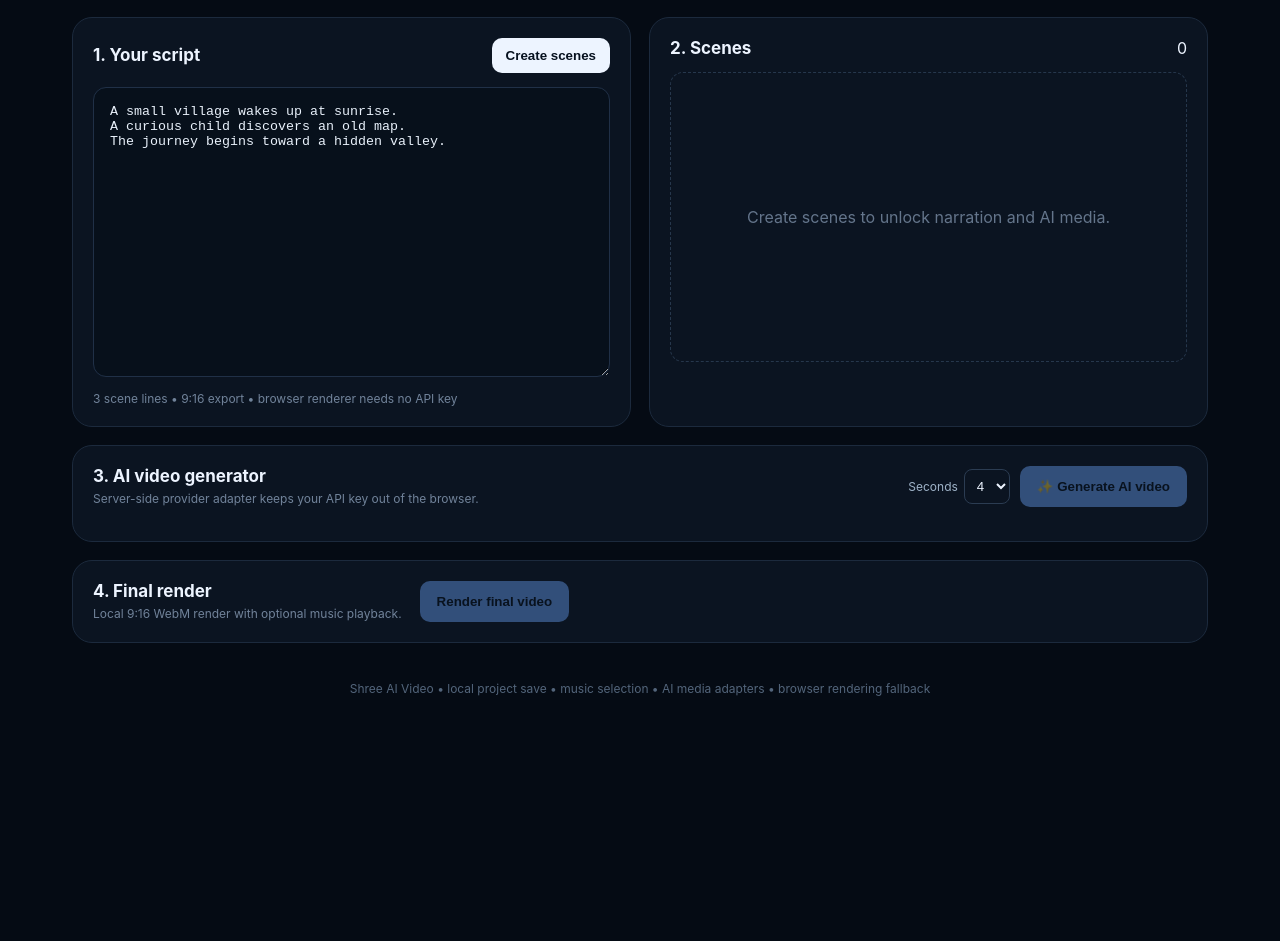
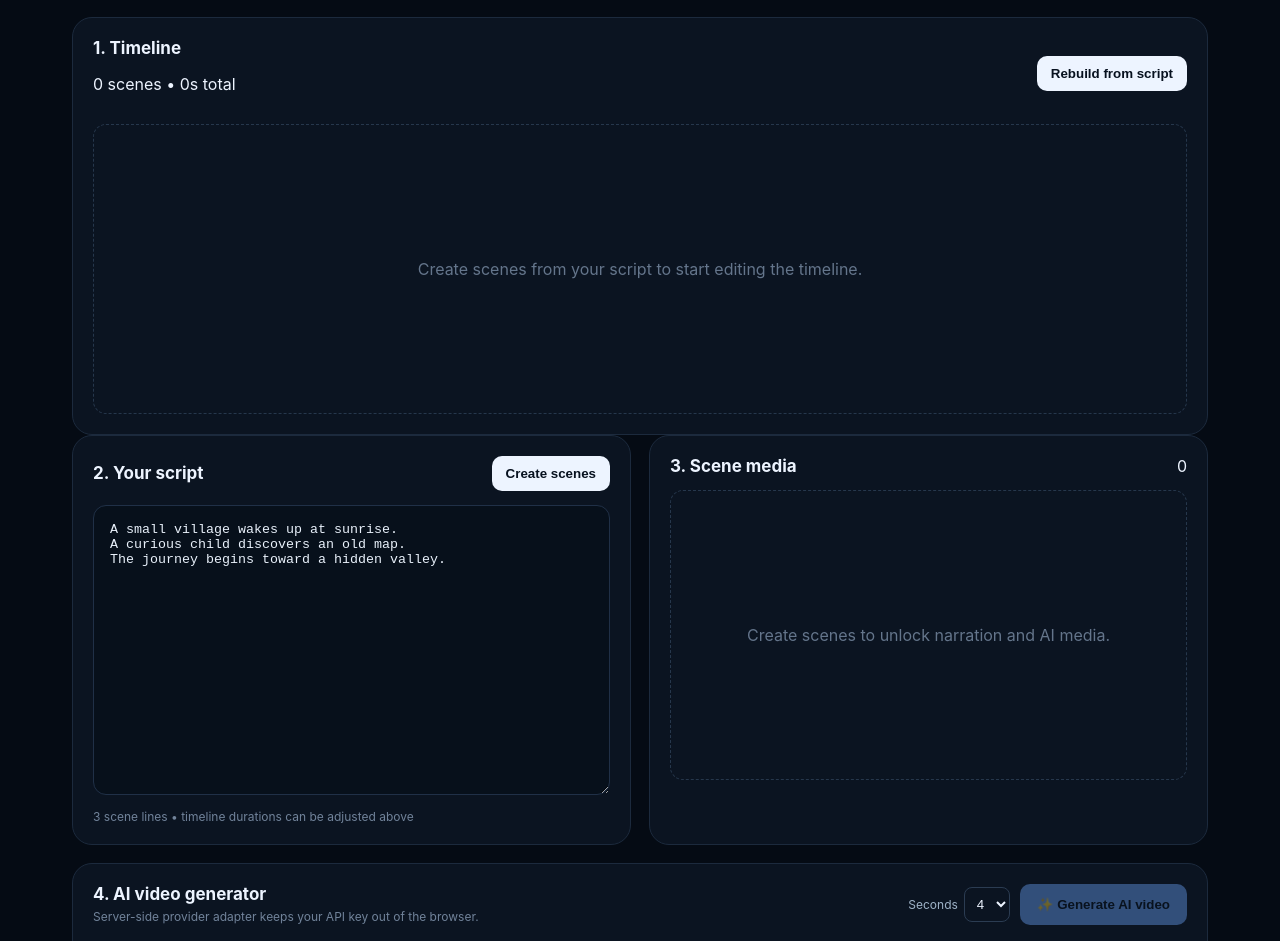
Before and after one commit to devilsoulhacker00/Shree-ai-video, a Next.js app: page / in a window 1280 px wide. Shown: the part 651-1592 px from the top of the page. Before the commit the page ends 1407 px from the top, so only its background shows below. Built offline with nearby package versions, Linux system fonts and the light colour scheme.

Commit message:
Add scene timeline controls and transitions

```diff
--- a/app/page.tsx
+++ b/app/page.tsx
@@ -2,11 +2,11 @@
 
 import { useEffect, useMemo, useState } from "react";
 
-type Scene = { id:number; text:string };
+type Scene = { id:number; text:string; duration:number; transition:"fade"|"slide"|"cut" };
 const starter = `A small village wakes up at sunrise.
 A curious child discovers an old map.
 The journey begins toward a hidden valley.`;
-const PROJECT_KEY="shree-ai-video-project-v1";
+const PROJECT_KEY="shree-ai-video-project-v2";
 
 export default function Home() {
   const [script,setScript]=useState(starter);
@@ -23,13 +23,22 @@ export default function Home() {
   const [musicName,setMusicName]=useState("");
 
   const sceneCount=useMemo(()=>script.split(/\n+/).filter(s=>s.trim()).length,[script]);
+  const totalDuration=useMemo(()=>scenes.reduce((n,s)=>n+s.duration,0),[scenes]);
 
   useEffect(()=>{try{const raw=localStorage.getItem(PROJECT_KEY);if(!raw)return;const p=JSON.parse(raw);if(typeof p.script==="string")setScript(p.script);if(Array.isArray(p.scenes))setScenes(p.scenes);if(p.images&&typeof p.images==="object")setImages(p.images);if(typeof p.musicName==="string")setMusicName(p.musicName);}catch{}},[]);
 
   const buildScenes=()=> {
-    const next=script.split(/\n+/).map(s=>s.trim()).filter(Boolean).map((text,id)=>({id:id+1,text}));
-    setScenes(next); setStatus(`${next.length} scenes ready`); setExportUrl(""); setAiVideoUrl("");
+    const next=script.split(/\n+/).map(s=>s.trim()).filter(Boolean).map((text,id)=>({id:id+1,text,duration:3,transition:"fade" as const}));
+    setScenes(next); setStatus(`${next.length} scenes ready • ${next.length*3}s timeline`); setExportUrl(""); setAiVideoUrl("");
   };
+
+  const updateScene=(id:number,patch:Partial<Scene>)=>setScenes(v=>v.map(s=>s.id===id?{...s,...patch}:s));
+
+  const moveScene=(id:number,dir:-1|1)=>{
+    setScenes(v=>{const i=v.findIndex(s=>s.id===id),j=i+dir;if(i<0||j<0||j>=v.length)return v;const a=[...v];[a[i],a[j]]=[a[j],a[i]];return a.map((s,i)=>({...s,id:i+1}));});
+  };
+
+  const removeScene=(id:number)=>{setScenes(v=>v.filter(s=>s.id!==id).map((s,i)=>({...s,id:i+1})));setStatus("Scene removed.");};
 
   const makeStory=()=>{
     const topics=[
@@ -42,103 +51,40 @@ export default function Home() {
     setScript(topics.join("\n")); setScenes([]); setStatus("AI-style story draft created — edit it before rendering.");
   };
 
-  const saveProject=()=>{
-    try{
-      localStorage.setItem(PROJECT_KEY,JSON.stringify({script,scenes,images,musicName}));
-      setStatus("Project saved on this device.");
-    }catch{setStatus("Could not save project. Browser storage may be full.");}
-  };
+  const saveProject=()=>{try{localStorage.setItem(PROJECT_KEY,JSON.stringify({script,scenes,images,musicName}));setStatus("Project saved on this device.");}catch{setStatus("Could not save project. Browser storage may be full.");}};
+  const loadProject=()=>{try{const raw=localStorage.getItem(PROJECT_KEY);if(!raw){setStatus("No saved project found.");return;}const p=JSON.parse(raw);setScript(typeof p.script==="string"?p.script:starter);setScenes(Array.isArray(p.scenes)?p.scenes:[]);setImages(p.images&&typeof p.images==="object"?p.images:{});setMusicName(typeof p.musicName==="string"?p.musicName:"");setStatus("Saved project loaded.");}catch{setStatus("Saved project could not be loaded.");}};
 
-  const loadProject=()=>{
-    try{
-      const raw=localStorage.getItem(PROJECT_KEY);
-      if(!raw){setStatus("No saved project found.");return;}
-      const p=JSON.parse(raw);
-      setScript(typeof p.script==="string"?p.script:starter);
-      setScenes(Array.isArray(p.scenes)?p.scenes:[]);
-      setImages(p.images&&typeof p.images==="object"?p.images:{});
-      setMusicName(typeof p.musicName==="string"?p.musicName:"");
-      setStatus("Saved project loaded.");
-    }catch{setStatus("Saved project could not be loaded.");}
-  };
-
-  const speak=(text:string)=>{
-    if(typeof window==="undefined"||!("speechSynthesis" in window)){setStatus("Browser voice is not available.");return;}
-    window.speechSynthesis.cancel();
-    const u=new SpeechSynthesisUtterance(text);
-    u.rate=voice==="slow"?.85:voice==="fast"?1.15:1;
-    window.speechSynthesis.speak(u);
-    setStatus("Voice preview playing…");
-  };
-
-  const attachImage=(id:number,file:File)=>{
-    const url=URL.createObjectURL(file);
-    setImages(v=>({...v,[id]:url}));
-  };
-
-  const attachMusic=(file:File)=>{
-    const url=URL.createObjectURL(file);
-    setMusicUrl(url); setMusicName(file.name); setStatus("Background music selected for this session.");
-  };
+  const speak=(text:string)=>{if(typeof window==="undefined"||!("speechSynthesis" in window)){setStatus("Browser voice is not available.");return;}window.speechSynthesis.cancel();const u=new SpeechSynthesisUtterance(text);u.rate=voice==="slow"?.85:voice==="fast"?1.15:1;window.speechSynthesis.speak(u);setStatus("Voice preview playing…");};
+  const attachImage=(id:number,file:File)=>{const url=URL.createObjectURL(file);setImages(v=>({...v,[id]:url}));};
+  const attachMusic=(file:File)=>{const url=URL.createObjectURL(file);setMusicUrl(url);setMusicName(file.name);setStatus("Background music selected for this session.");};
 
   const generateImage=async(scene:Scene)=>{
-    setBusyImage(scene.id); setStatus(`Generating AI image for scene ${scene.id}…`);
-    try{
-      const res=await fetch("/api/generate-image",{method:"POST",headers:{"Content-Type":"application/json"},body:JSON.stringify({prompt:`${scene.text}. Cinematic vertical short-video frame, detailed environment, consistent story character, dramatic lighting.`})});
-      if(!res.ok){const data=await res.json().catch(()=>({}));throw new Error(data.error||"AI image generation failed");}
-      const blob=await res.blob(); const url=URL.createObjectURL(blob);
-      setImages(v=>({...v,[scene.id]:url})); setStatus(`AI image ready for scene ${scene.id}.`);
-    }catch(err){setStatus(err instanceof Error?err.message:"AI image generation failed.");}finally{setBusyImage(null);}
+    setBusyImage(scene.id);setStatus(`Generating AI image for scene ${scene.id}…`);
+    try{const res=await fetch("/api/generate-image",{method:"POST",headers:{"Content-Type":"application/json"},body:JSON.stringify({prompt:`${scene.text}. Cinematic vertical short-video frame, detailed environment, consistent story character, dramatic lighting.`})});if(!res.ok){const data=await res.json().catch(()=>({}));throw new Error(data.error||"AI image generation failed");}const blob=await res.blob();setImages(v=>({...v,[scene.id]:URL.createObjectURL(blob)}));setStatus(`AI image ready for scene ${scene.id}.`);}catch(err){setStatus(err instanceof Error?err.message:"AI image generation failed.");}finally{setBusyImage(null);}
   };
 
   const generateVideo=async()=>{
-    if(!scenes.length){setStatus("Create scenes first.");return;}
-    setBusyVideo(true);setAiVideoUrl("");setStatus("Generating AI video… this can take a while.");
-    try{
-      const prompt=scenes.map(s=>s.text).join(" ");
-      const res=await fetch("/api/generate-video",{method:"POST",headers:{"Content-Type":"application/json"},body:JSON.stringify({prompt:`${prompt}. Create a cinematic vertical social video, 9:16 composition, coherent visual story.`,duration})});
-      if(!res.ok){const data=await res.json().catch(()=>({}));throw new Error(data.error||"AI video generation failed");}
-      const blob=await res.blob(); setAiVideoUrl(URL.createObjectURL(blob)); setStatus("AI video ready — preview or download it below.");
-    }catch(err){setStatus(err instanceof Error?err.message:"AI video generation failed.");}finally{setBusyVideo(false);}
+    if(!scenes.length){setStatus("Create scenes first.");return;}setBusyVideo(true);setAiVideoUrl("");setStatus("Generating AI video… this can take a while.");
+    try{const prompt=scenes.map(s=>s.text).join(" ");const res=await fetch("/api/generate-video",{method:"POST",headers:{"Content-Type":"application/json"},body:JSON.stringify({prompt:`${prompt}. Create a cinematic vertical social video, 9:16 composition, coherent visual story.`,duration})});if(!res.ok){const data=await res.json().catch(()=>({}));throw new Error(data.error||"AI video generation failed");}setAiVideoUrl(URL.createObjectURL(await res.blob()));setStatus("AI video ready — preview or download it below.");}catch(err){setStatus(err instanceof Error?err.message:"AI video generation failed.");}finally{setBusyVideo(false);}
   };
 
   const exportVideo=async()=>{
-    if(!scenes.length){setStatus("Create scenes first.");return;}
-    setStatus(musicUrl?"Rendering with selected background music…":"Rendering 9:16 video in your browser…");
-    const canvas=document.createElement("canvas"); canvas.width=720; canvas.height=1280;
-    const ctx=canvas.getContext("2d")!;
-    const stream=canvas.captureStream(30);
-    const recorder=new MediaRecorder(stream,{mimeType:"video/webm"});
-    const chunks:BlobPart[]=[]; recorder.ondataavailable=e=>e.data.size&&chunks.push(e.data);
-    const done=new Promise<void>(resolve=>recorder.onstop=()=>resolve()); recorder.start();
-
-    let music:HTMLAudioElement|undefined;
-    if(musicUrl){music=new Audio(musicUrl);music.loop=true;music.volume=.2;await music.play().catch(()=>{});}
-
-    for(const scene of scenes){
-      const start=performance.now(), sceneDuration=3, src=images[scene.id];
-      let img:HTMLImageElement|undefined;
-      if(src){img=new Image();img.src=src;await new Promise(r=>{img!.onload=()=>r(null);img!.onerror=()=>r(null);});}
-      while(performance.now()-start<sceneDuration*1000){
-        const p=Math.min(1,(performance.now()-start)/(sceneDuration*1000));
-        ctx.fillStyle="#07111f";ctx.fillRect(0,0,720,1280);
-        if(img){const scale=1+.08*p,w=720*scale,h=1280*scale;ctx.globalAlpha=.82;ctx.drawImage(img,(720-w)/2,(1280-h)/2,w,h);ctx.globalAlpha=1;}
+    if(!scenes.length){setStatus("Create scenes first.");return;}setStatus(musicUrl?"Rendering timeline with music…":"Rendering timeline…");
+    const canvas=document.createElement("canvas");canvas.width=720;canvas.height=1280;const ctx=canvas.getContext("2d")!;const stream=canvas.captureStream(30);const recorder=new MediaRecorder(stream,{mimeType:"video/webm"});const chunks:BlobPart[]=[];recorder.ondataavailable=e=>e.data.size&&chunks.push(e.data);const done=new Promise<void>(resolve=>recorder.onstop=()=>resolve());recorder.start();
+    let music:HTMLAudioElement|undefined;if(musicUrl){music=new Audio(musicUrl);music.loop=true;music.volume=.2;await music.play().catch(()=>{});}
+    for(let index=0;index<scenes.length;index++){const scene=scenes[index],start=performance.now(),sceneDuration=scene.duration*1000,src=images[scene.id];let img:HTMLImageElement|undefined;if(src){img=new Image();img.src=src;await new Promise(r=>{img!.onload=()=>r(null);img!.onerror=()=>r(null);});}
+      while(performance.now()-start<sceneDuration){const p=Math.min(1,(performance.now()-start)/sceneDuration);ctx.fillStyle="#07111f";ctx.fillRect(0,0,720,1280);
+        if(img){const scale=1+.08*p,w=720*scale,h=1280*scale;let x=(720-w)/2;if(scene.transition==="slide"&&index>0)x+=(1-Math.min(1,p/.45))*720;ctx.globalAlpha=scene.transition==="fade"?Math.min(1,p/.35):.86;ctx.drawImage(img,x,(1280-h)/2,w,h);ctx.globalAlpha=1;}
         const grad=ctx.createLinearGradient(0,650,0,1280);grad.addColorStop(0,"transparent");grad.addColorStop(1,"rgba(0,0,0,.92)");ctx.fillStyle=grad;ctx.fillRect(0,650,720,630);
-        ctx.fillStyle="white";ctx.font="bold 38px system-ui";ctx.textAlign="center";wrapText(ctx,scene.text,60,900,600,52);
-        ctx.fillStyle="#9fb3c8";ctx.font="18px system-ui";ctx.fillText(`Scene ${scene.id} • Shree AI Video`,360,1210);
-        await new Promise(r=>requestAnimationFrame(r));
+        ctx.fillStyle="white";ctx.font="bold 38px system-ui";ctx.textAlign="center";wrapText(ctx,scene.text,60,900,600,52);ctx.fillStyle="#9fb3c8";ctx.font="18px system-ui";ctx.fillText(`Scene ${scene.id} • Shree AI Video`,360,1210);await new Promise(r=>requestAnimationFrame(r));
       }
     }
-    music?.pause();
-    recorder.stop();await done;
-    const blob=new Blob(chunks,{type:"video/webm"});const url=URL.createObjectURL(blob);
-    setExportUrl(url);setStatus("Browser-rendered video ready — download it below.");
+    music?.pause();recorder.stop();await done;const blob=new Blob(chunks,{type:"video/webm"});setExportUrl(URL.createObjectURL(blob));setStatus(`Final video ready • ${totalDuration}s timeline`);
   };
 
   return <main>
     <header><div className="brand"><span>✦</span><div><b>Shree AI Video</b><small>AI Video Creation Studio</small></div></div><span className="pill">LOCAL + AI</span></header>
-    <section className="hero"><div><p className="eyebrow">IDEA → SCRIPT → SCENES → AI MEDIA → VIDEO</p><h1>Make vertical videos from an idea.</h1><p className="sub">Create scenes, generate AI media, add music, save your project and render a vertical video.</p></div></section>
-
+    <section className="hero"><div><p className="eyebrow">IDEA → SCRIPT → TIMELINE → AI MEDIA → VIDEO</p><h1>Make vertical videos from an idea.</h1><p className="sub">Build scenes, control timing and transitions, generate AI media, add music, save your project and render 9:16 video.</p></div></section>
     <section className="toolbar card">
       <div><div><b>AI-style story assistant</b><p>Creates a ready-to-edit scene outline locally.</p></div><button onClick={makeStory}>✨ Generate story</button></div>
       <div><div><b>Project</b><p>Save/load your current work on this device.</p></div><div className="projectBtns"><button onClick={saveProject}>Save</button><button onClick={loadProject}>Load</button></div></div>
@@ -146,23 +92,21 @@ export default function Home() {
       <div><div><b>Background music</b><p>{musicName||"Optional audio file for the local render."}</p></div><label className="upload">Choose music<input type="file" accept="audio/*" onChange={e=>{const f=e.target.files?.[0];if(f)attachMusic(f)}}/></label></div>
     </section>
 
-    <section className="grid">
-      <div className="card editor"><div className="cardHead"><h2>1. Your script</h2><button onClick={buildScenes}>Create scenes</button></div><textarea value={script} onChange={e=>setScript(e.target.value)} placeholder="Write one scene per line…"/><div className="hint">{sceneCount} scene lines • 9:16 export • browser renderer needs no API key</div></div>
-      <div className="card"><div className="cardHead"><h2>2. Scenes</h2><span>{scenes.length}</span></div>{!scenes.length?<div className="empty">Create scenes to unlock narration and AI media.</div>:<div className="scenes">{scenes.map(s=><div className="scene" key={s.id}><div className="sceneNo">{s.id}</div><div className="sceneText"><b>{s.text}</b>{images[s.id]&&<img className="sceneImage" src={images[s.id]} alt={`Scene ${s.id}`}/>}</div><div className="actions"><button className="mini" onClick={()=>speak(s.text)}>🔊</button><button className="mini aiButton" onClick={()=>generateImage(s)} disabled={busyImage===s.id}>{busyImage===s.id?"…":"✨ AI image"}</button><label className="upload">{images[s.id]?"✓ Image":"Add image"}<input type="file" accept="image/*" onChange={e=>{const f=e.target.files?.[0];if(f)attachImage(s.id,f)}}/></label></div></div>)}</div>}</div>
+    <section className="card timeline"><div className="cardHead"><div><h2>1. Timeline</h2><p className="timelineMeta">{scenes.length} scenes • {totalDuration}s total</p></div><button onClick={buildScenes}>Rebuild from script</button></div>
+      {!scenes.length?<div className="empty">Create scenes from your script to start editing the timeline.</div>:<div className="timelineList">{scenes.map((s,i)=><div className="timelineRow" key={s.id}><div className="timelineTrack"><span>Scene {s.id}</span><div className="trackBar"><i style={{width:`${Math.min(100,s.duration/8*100)}%`}}/></div><b>{s.duration}s</b></div><div className="timelineControls"><input aria-label={`Scene ${s.id} duration`} type="range" min="1" max="8" step=".5" value={s.duration} onChange={e=>updateScene(s.id,{duration:Number(e.target.value)})}/><select value={s.transition} onChange={e=>updateScene(s.id,{transition:e.target.value as Scene["transition"]})}><option value="fade">Fade</option><option value="slide">Slide</option><option value="cut">Cut</option></select><button className="mini" onClick={()=>moveScene(s.id,-1)} disabled={i===0}>↑</button><button className="mini" onClick={()=>moveScene(s.id,1)} disabled={i===scenes.length-1}>↓</button><button className="mini danger" onClick={()=>removeScene(s.id)}>Delete</button></div></div>)}</div>}
     </section>
 
-    <section className="card aiVideo">
-      <div className="cardHead"><div><h2>3. AI video generator</h2><p>Server-side provider adapter keeps your API key out of the browser.</p></div><div className="videoControls"><label>Seconds <select value={duration} onChange={e=>setDuration(Number(e.target.value))}><option value={2}>2</option><option value={4}>4</option><option value={6}>6</option><option value={8}>8</option></select></label><button className="primary" onClick={generateVideo} disabled={!scenes.length||busyVideo}>{busyVideo?"Generating…":"✨ Generate AI video"}</button></div></div>
-      {aiVideoUrl&&<div className="aiVideoResult"><video src={aiVideoUrl} controls playsInline/><a className="download" href={aiVideoUrl} download="shree-ai-video-ai.mp4">⬇ Download AI video</a></div>}
+    <section className="grid">
+      <div className="card editor"><div className="cardHead"><h2>2. Your script</h2><button onClick={buildScenes}>Create scenes</button></div><textarea value={script} onChange={e=>setScript(e.target.value)} placeholder="Write one scene per line…"/><div className="hint">{sceneCount} scene lines • timeline durations can be adjusted above</div></div>
+      <div className="card"><div className="cardHead"><h2>3. Scene media</h2><span>{scenes.length}</span></div>{!scenes.length?<div className="empty">Create scenes to unlock narration and AI media.</div>:<div className="scenes">{scenes.map(s=><div className="scene" key={s.id}><div className="sceneNo">{s.id}</div><div className="sceneText"><b>{s.text}</b>{images[s.id]&&<img className="sceneImage" src={images[s.id]} alt={`Scene ${s.id}`}/>}</div><div className="actions"><button className="mini" onClick={()=>speak(s.text)}>🔊</button><button className="mini aiButton" onClick={()=>generateImage(s)} disabled={busyImage===s.id}>{busyImage===s.id?"…":"✨ AI image"}</button><label className="upload">{images[s.id]?"✓ Image":"Add image"}<input type="file" accept="image/*" onChange={e=>{const f=e.target.files?.[0];if(f)attachImage(s.id,f)}}/></label></div></div>)}</div>}</div>
     </section>
 
-    <section className="card render"><div><h2>4. Final render</h2><p>Local 9:16 WebM render with optional music playback.</p></div><button className="primary" onClick={exportVideo} disabled={!scenes.length}>Render final video</button>{status&&<div className="status">{status}</div>}{exportUrl&&<a className="download" href={exportUrl} download="shree-ai-video.webm">⬇ Download WebM</a>}</section>
-    <footer>Shree AI Video • local project save • music selection • AI media adapters • browser rendering fallback</footer>
+    <section className="card aiVideo"><div className="cardHead"><div><h2>4. AI video generator</h2><p>Server-side provider adapter keeps your API key out of the browser.</p></div><div className="videoControls"><label>Seconds <select value={duration} onChange={e=>setDuration(Number(e.target.value))}><option value={2}>2</option><option value={4}>4</option><option value={6}>6</option><option value={8}>8</option></select></label><button className="primary" onClick={generateVideo} disabled={!scenes.length||busyVideo}>{busyVideo?"Generating…":"✨ Generate AI video"}</button></div></div>{aiVideoUrl&&<div className="aiVideoResult"><video src={aiVideoUrl} controls playsInline/><a className="download" href={aiVideoUrl} download="shree-ai-video-ai.mp4">⬇ Download AI video</a></div>}</section>
+    <section className="card render"><div><h2>5. Final render</h2><p>Local 9:16 WebM render using your timeline, transitions and optional music playback.</p></div><button className="primary" onClick={exportVideo} disabled={!scenes.length}>Render final video</button>{status&&<div className="status">{status}</div>}{exportUrl&&<a className="download" href={exportUrl} download="shree-ai-video.webm">⬇ Download WebM</a>}</section>
+    <footer>Shree AI Video • timeline editor • transitions • local project save • AI media adapters • browser rendering</footer>
   </main>;
 }
 
 function wrapText(ctx:CanvasRenderingContext2D,text:string,x:number,y:number,maxWidth:number,lineHeight:number){
-  const words=text.split(" ");let line="";let yy=y;
-  for(const word of words){const test=line?line+" "+word:word;if(ctx.measureText(test).width>maxWidth&&line){ctx.fillText(line,x,yy);line=word;yy+=lineHeight;}else line=test;}
-  if(line)ctx.fillText(line,x,yy);
+  const words=text.split(" ");let line="";let yy=y;for(const word of words){const test=line?line+" "+word:word;if(ctx.measureText(test).width>maxWidth&&line){ctx.fillText(line,x,yy);line=word;yy+=lineHeight;}else line=test;}if(line)ctx.fillText(line,x,yy);
 }
```
